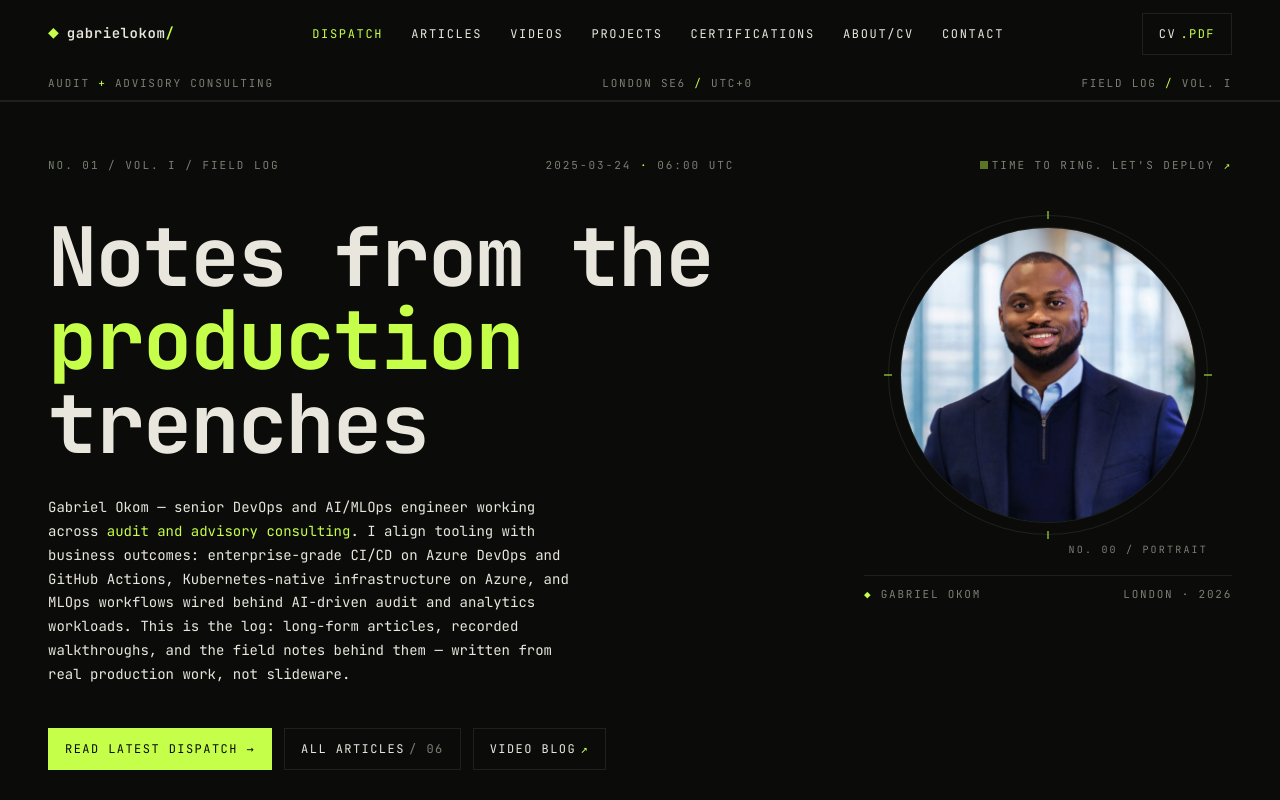
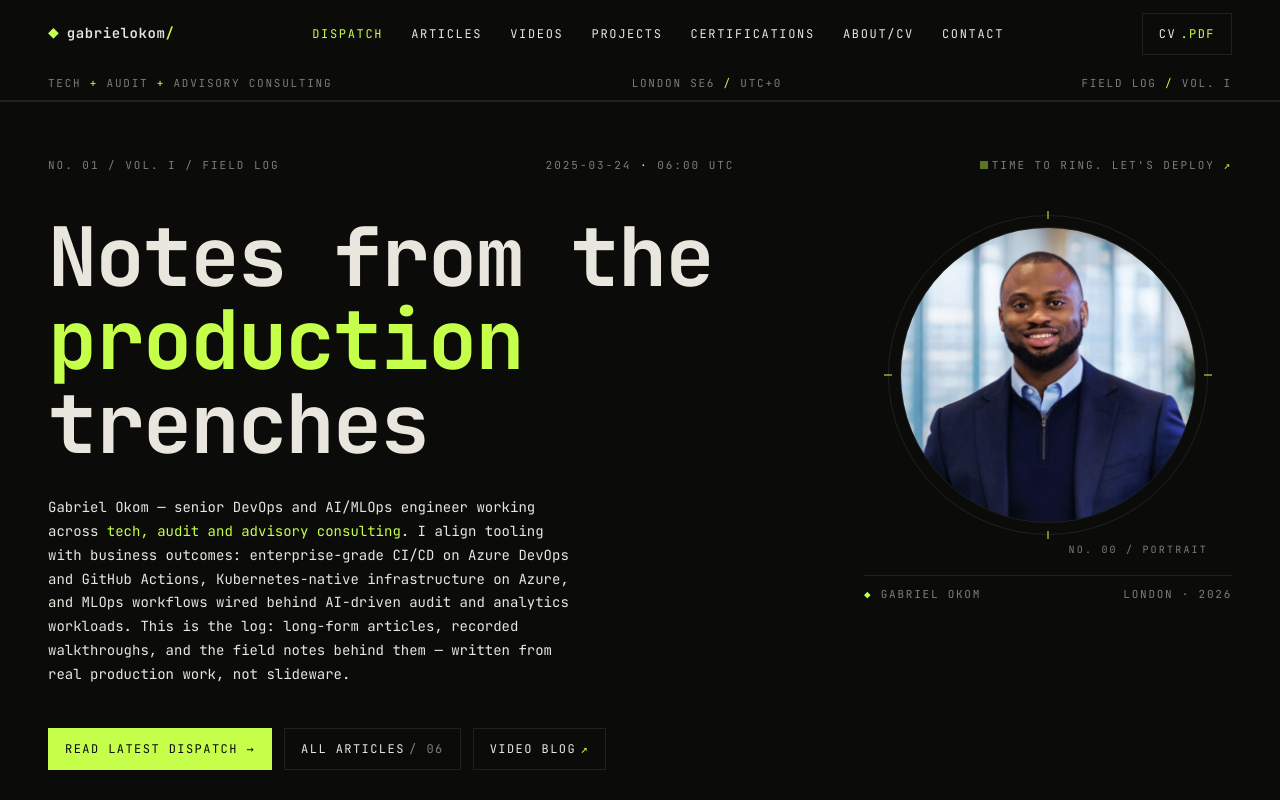
Before and after one commit to ougabriel/gab-portfolio, a React (Vite) app in the folder project/: page / in a window 1280 px wide. Shown: the top 800 px of the page. Built offline with nearby package versions, Linux system fonts and the light colour scheme.

Commit message:
Lead industry framing with TECH (Tech + Audit + Advisory Consulting)

```diff
--- a/project/src/App.tsx
+++ b/project/src/App.tsx
@@ -103,7 +103,7 @@ const Header: React.FC = () => {
       <div className="hairline-b">
         <div className="page flex items-center justify-between" style={{ height: 32 }}>
           <span className="meta">
-            AUDIT <span className="signal">+</span> ADVISORY CONSULTING
+            TECH <span className="signal">+</span> AUDIT <span className="signal">+</span> ADVISORY CONSULTING
           </span>
           <span className="meta hidden sm:inline">
             LONDON SE6 <span className="signal">/</span> UTC+0
--- a/project/src/components/Home.tsx
+++ b/project/src/components/Home.tsx
@@ -135,7 +135,7 @@ const Home: React.FC = () => {
 
               <p className="prose-mono" style={{ marginTop: '2rem' }}>
                 Gabriel Okom — senior DevOps and AI/MLOps engineer working
-                across <em>audit and advisory consulting</em>. I align tooling
+                across <em>tech, audit and advisory consulting</em>. I align tooling
                 with business outcomes: enterprise-grade CI/CD on Azure DevOps
                 and GitHub Actions, Kubernetes-native infrastructure on Azure,
                 and MLOps workflows wired behind AI-driven audit and analytics
```
